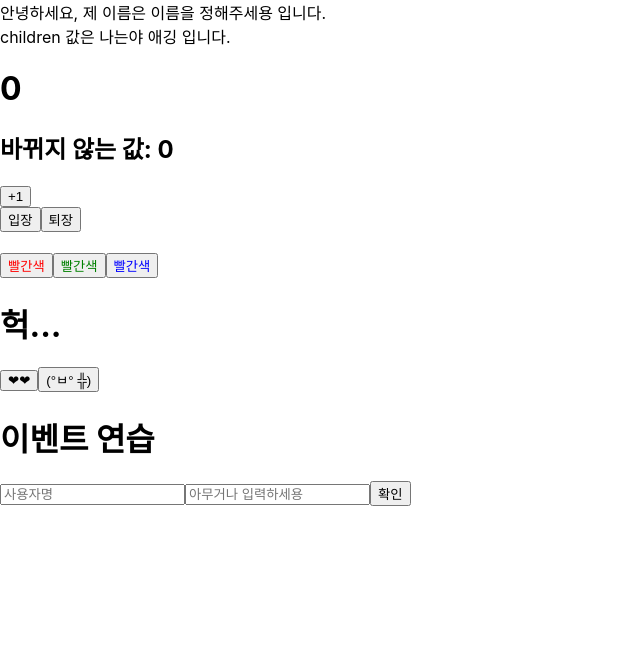
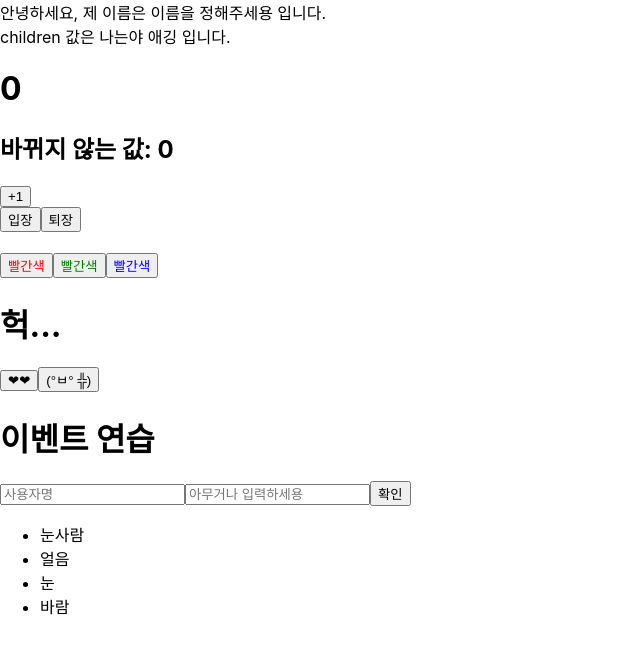
Before and after one commit to winternuary/React, a React (Create React App) app in the folder practice/: page / in a window 1280 px wide. Shown: the top 654 px of the page, without its empty margins (0-640 px from the left). Built offline with nearby package versions, Linux system fonts and the light colour scheme.

Commit message:
map을 사용하기 전

```diff
--- a/practice/src/App.js
+++ b/practice/src/App.js
@@ -3,6 +3,7 @@
 import Say from "./practice/UseState";
 import State from "./practice/UseStatee";
 import EventPractice from "./practice/EventPractice";
+import IterationSample from "./practice/IterationSample";
 
 function App() {
   return (
@@ -12,6 +13,7 @@
       <Say />
       <State />
       <EventPractice />
+      <IterationSample />
     </div>
   );
 }
--- /dev/null
+++ b/practice/src/practice/IterationSample.js
@@ -0,0 +1,12 @@
+const IterationSample = () => {
+    return(
+        <ul>
+            <li>눈사람</li>
+            <li>얼음</li>
+            <li>눈</li>
+            <li>바람</li>
+        </ul>
+    )
+}
+
+export default IterationSample;
```
